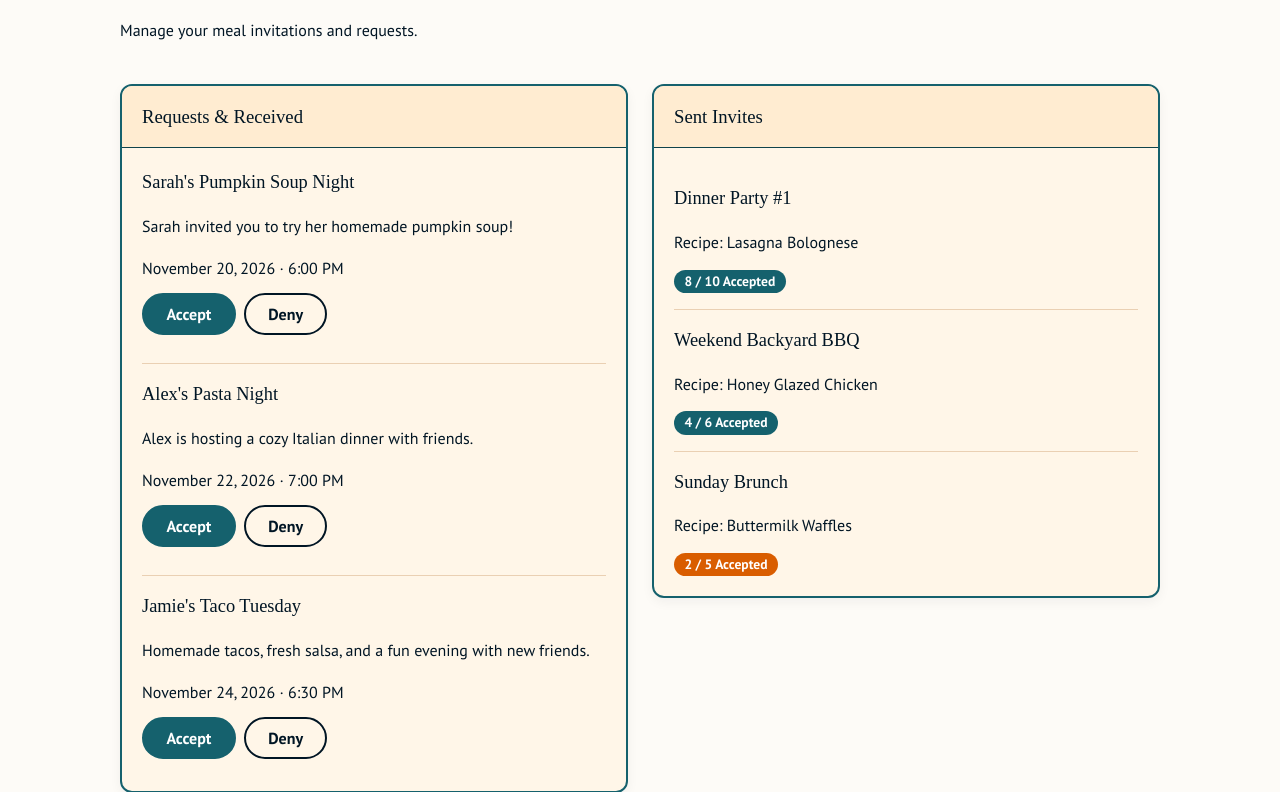
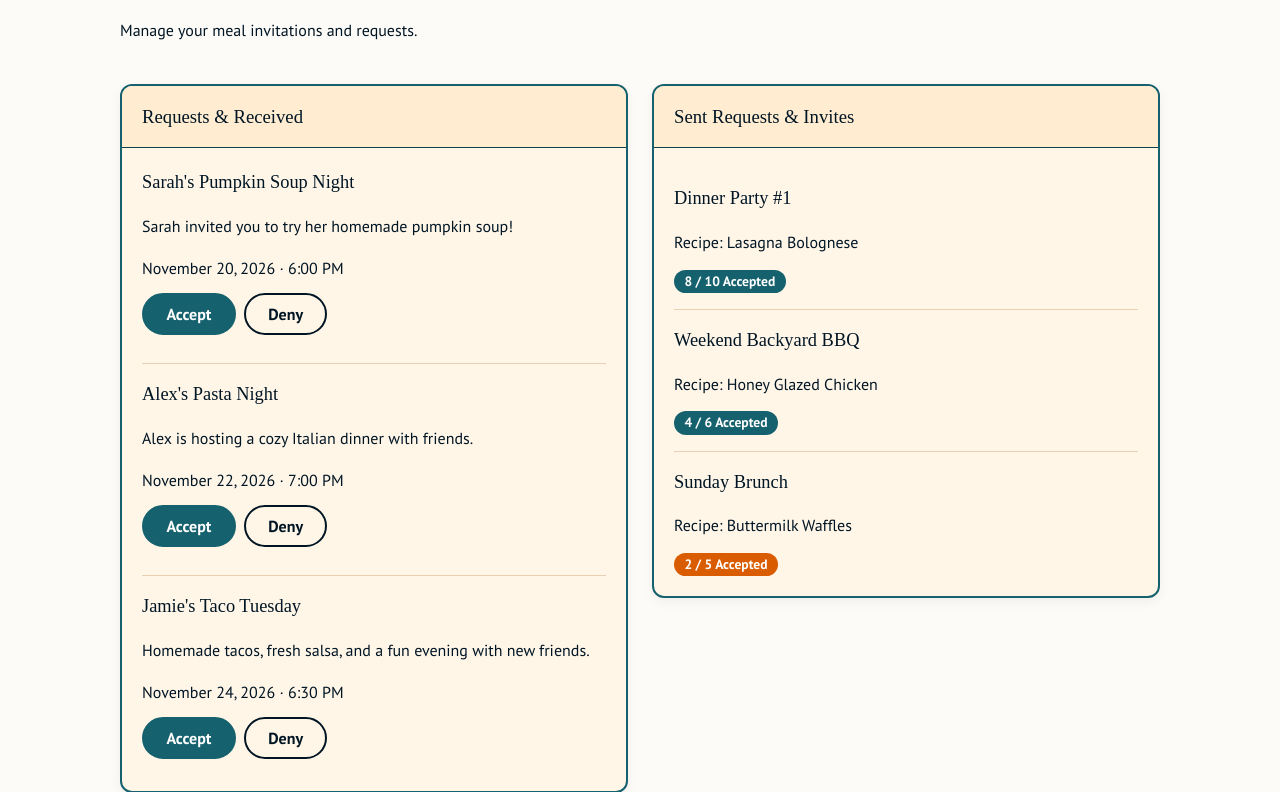
Before and after one commit to raranj/2_BeMyGuest, a Django app: page /invitations/ in a window 1280 px wide. Shown: the part 138-930 px from the top of the page. Run offline with Django 5.2, Linux system fonts and the light colour scheme; some web fonts are replaced.

Commit message:
Fix join requests display in invitations

```diff
--- a/bemyguest/templates/invitations.html
+++ b/bemyguest/templates/invitations.html
@@ -124,7 +124,7 @@
     <section class="card">
 
         <div class="card__header">
-            <h3 style="margin: 0;">Sent Invites</h3>
+            <h3 style="margin: 0;">Sent Requests & Invites</h3>
         </div>
 
         <div class="card__body">
```
